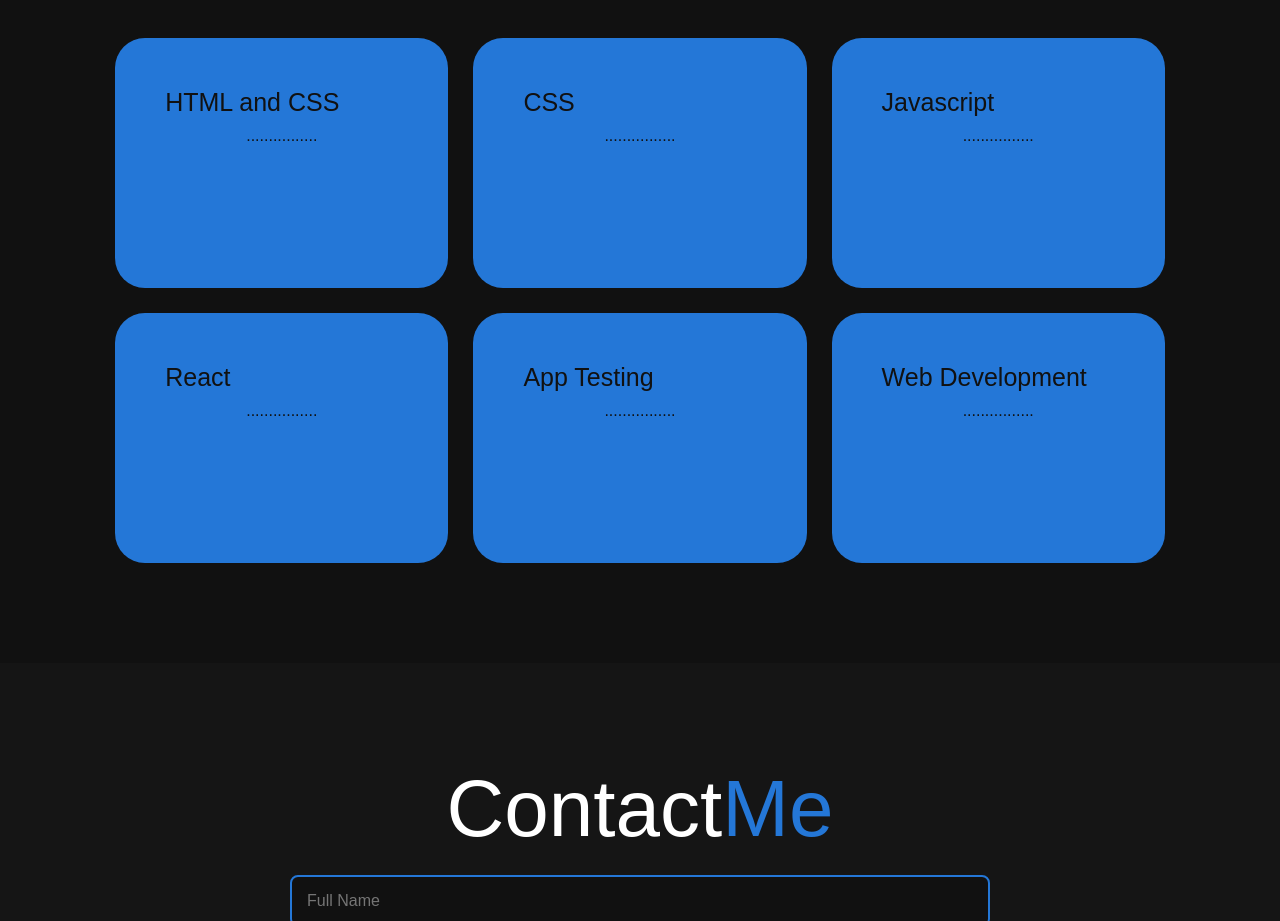
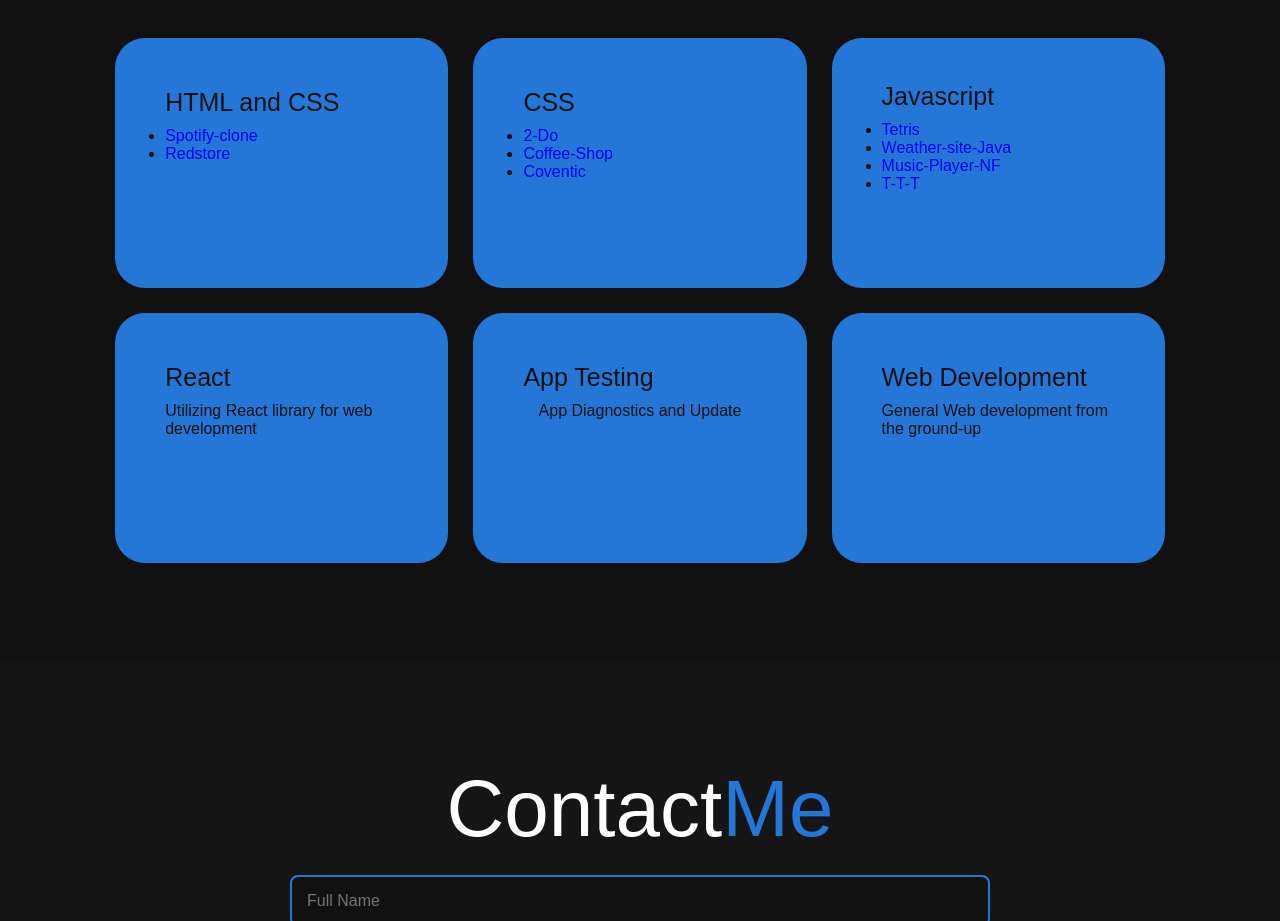
Before and after one commit to DarkVayder/DarkVarder, a plain HTML site: page index.html in a window 1280 px wide. Shown: the part 1840-2761 px from the top of the page. Drawn offline with nearby package versions, Linux system fonts and the light colour scheme.

Commit message:
Final commit for now

```diff
--- a/index.html
+++ b/index.html
@@ -45,7 +45,7 @@
             <a href="https://wa.link/am499l" target="_blank " title="My WhatsApp"><i class='bx bxl-whatsapp'></i></a>
         </div>
 
-        <a href="CV.pdf" class="btn">Download CV</a>
+        <a href="CV.pdf" target="_blank" class="btn">Download CV</a>
     </section>
 
     <section class="about" id="about">
@@ -70,42 +70,75 @@
             <div class="service-box">
                 <div class="service-info">
                     <h4>HTML and CSS</h4>
-                    <p>................</p>
+                    <p> <ul>
+                        <li>
+                            <a href="https://darkvayder.github.io/Spotify/" target="_blank">Spotify-clone</a>
+                        </li>
+                        <li>
+                            <a href="https://darkvayder.github.io/Social-Book/" target="_blank">Redstore</a>
+                        </li>
+                        </ul>
+                    </p>
                 </div>
             </div>
 
             <div class="service-box">
                 <div class="service-info">
                     <h4>CSS</h4>
-                    <p>................</p>
+                    <p> <ul>
+                        <li>
+                            <a href="https://darkvayder.github.io/2Do/" target="_blank">2-Do</a>
+                        </li>
+                        <li>
+                            <a href="https://darkvayder.github.io/Coffee-Shop/" target="_blank">Coffee-Shop</a>
+                        </li>
+                        <li>
+                            <a href="https://darkvayder.github.io/Coventic/" target="_blank">Coventic</a>
+                        </li>
+                        </ul>
+                    </p>
                 </div>
             </div>
 
             <div class="service-box">
                 <div class="service-info">
                     <h4>Javascript</h4>
-                    <p>................</p>
+                    <p> <ul>
+                        <li>
+                            <a href="https://darkvayder.github.io/Tetris/" target="_blank">Tetris</a>
+                        </li>
+                        <li>
+                            <a href="https://darkvayder.github.io/Weather-site-Java/" target="_blank">Weather-site-Java</a>
+                        </li>
+                        <li>
+                            <a href="https://darkvayder.github.io/Music-Player-NF/" target="_blank">Music-Player-NF</a>
+                        </li>
+                        <li>
+                            <a href="https://darkvayder.github.io/T-T-T/">T-T-T</a>
+                        </li>
+                        </ul>
+                    </p>
                 </div>
             </div>
 
             <div class="service-box">
                 <div class="service-info">
                     <h4>React</h4>
-                    <p>................</p>
+                    <p>Utilizing React library for web development</p>
                 </div>
             </div>
 
             <div class="service-box">
                 <div class="service-info">
                     <h4>App Testing</h4>
-                    <p>................</p>
+                    <p>App Diagnostics and Update</p>
                 </div>
             </div>
 
             <div class="service-box">
                 <div class="service-info">
                     <h4>Web Development</h4>
-                    <p>................</p>
+                    <p>General Web development from the ground-up</p>
                 </div>
             </div>
         </div>
--- a/style.css
+++ b/style.css
@@ -403,6 +403,13 @@ span{
     margin: auto;
 }
 
+.service-info ul li {
+    font-size: 1.6rem;
+    font-weight: 500;
+    max-height: 100px;
+    margin: auto;
+}
+
 .contact{
     background-color: var(--second-bg-color);
 }
```
